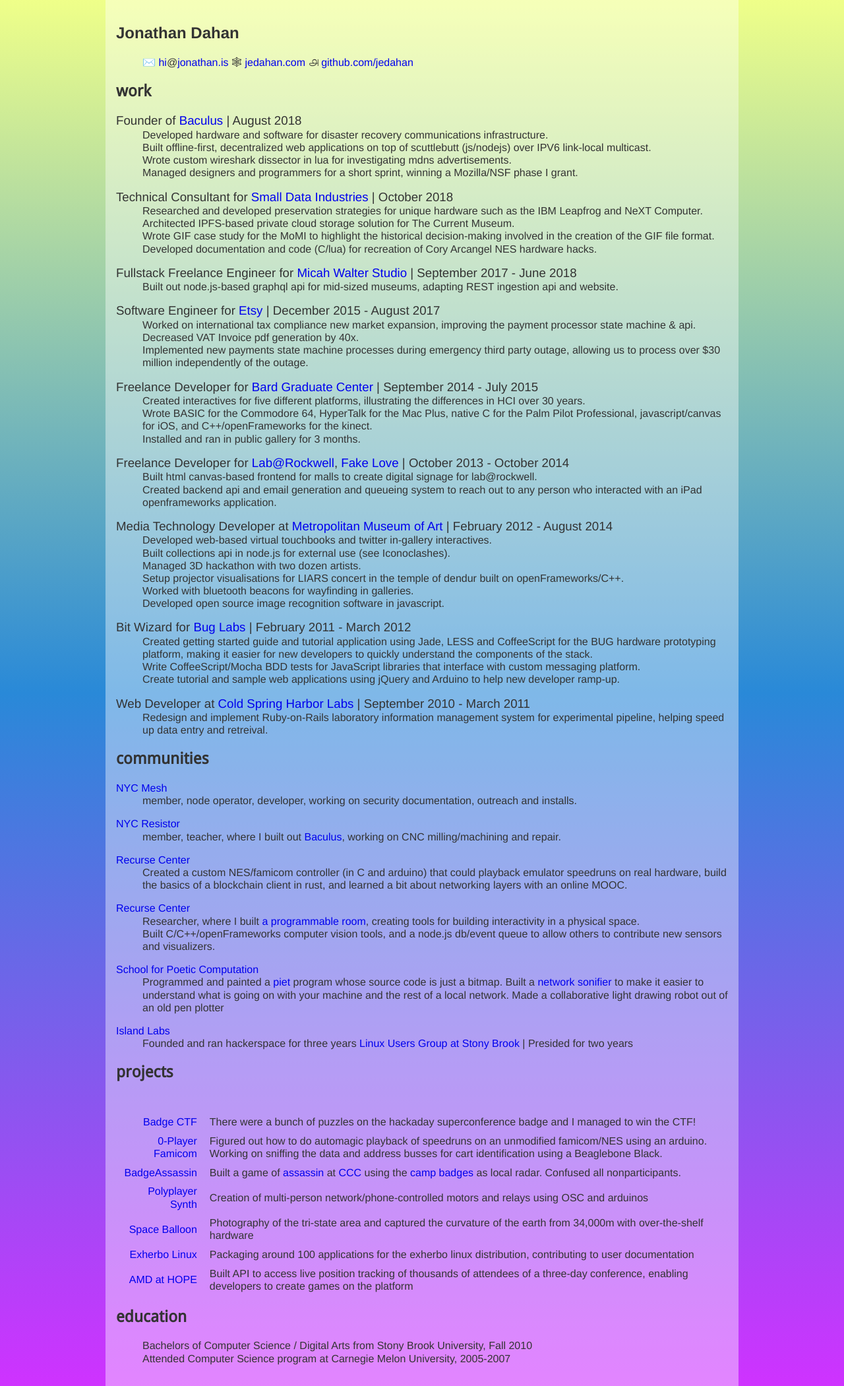
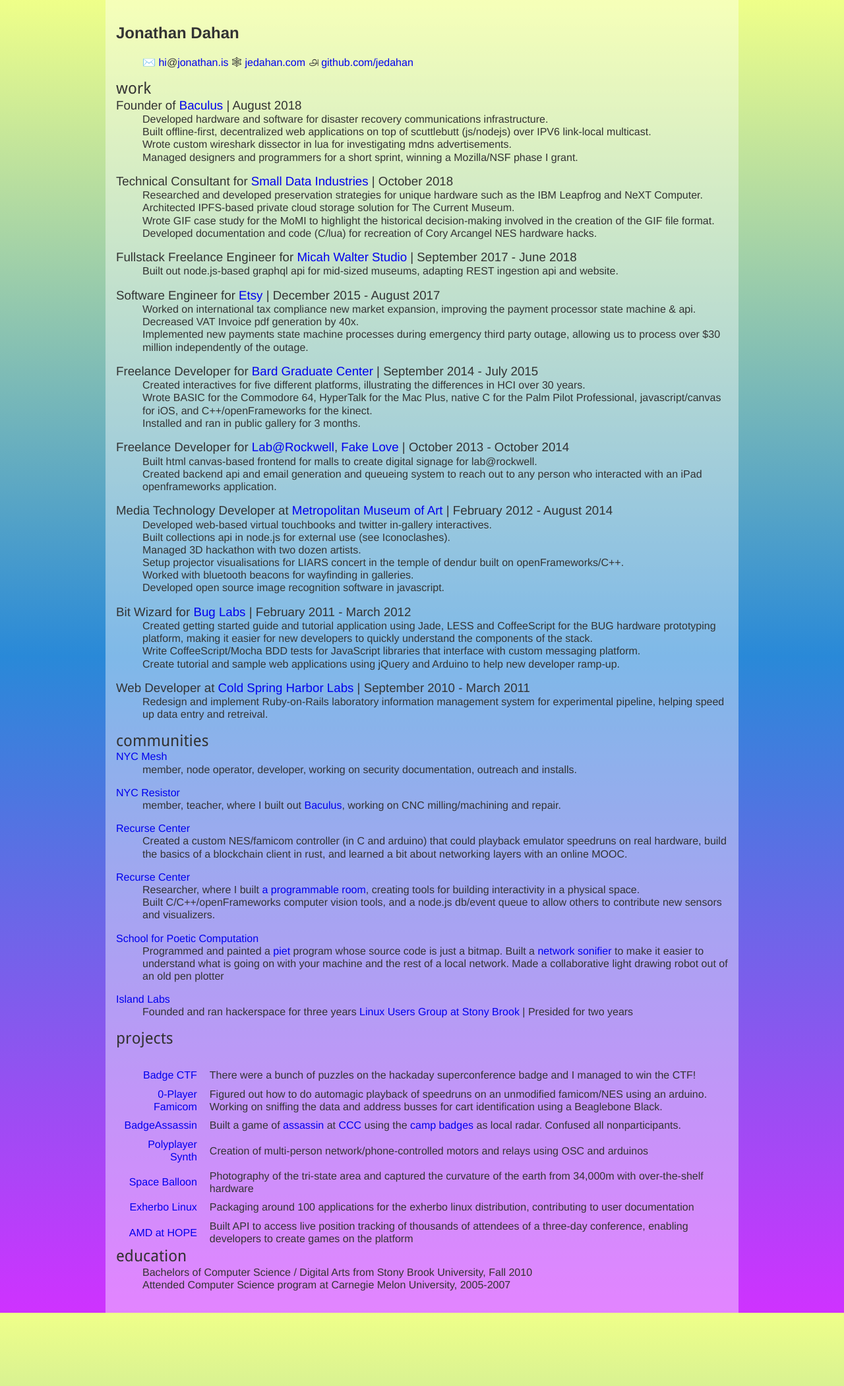
Before and after one commit to jedahan/jedahan.github.com, a Jekyll site: the page built from resume/index.md, in a window 1280 px wide. Shown: the whole page at 66% size. Built offline with Jekyll 4.4.1, drawn with Linux system fonts in a browser that asks for light colours; our own code applies the rules of GitHub Pages for plain Markdown files.

Commit message:
include h2s

```diff
--- a/css/resume.css
+++ b/css/resume.css
@@ -1,4 +1,4 @@
-h3, h4 {
+h2, h3, h4 {
   font-weight: normal;
   margin: 0;
 }
```
